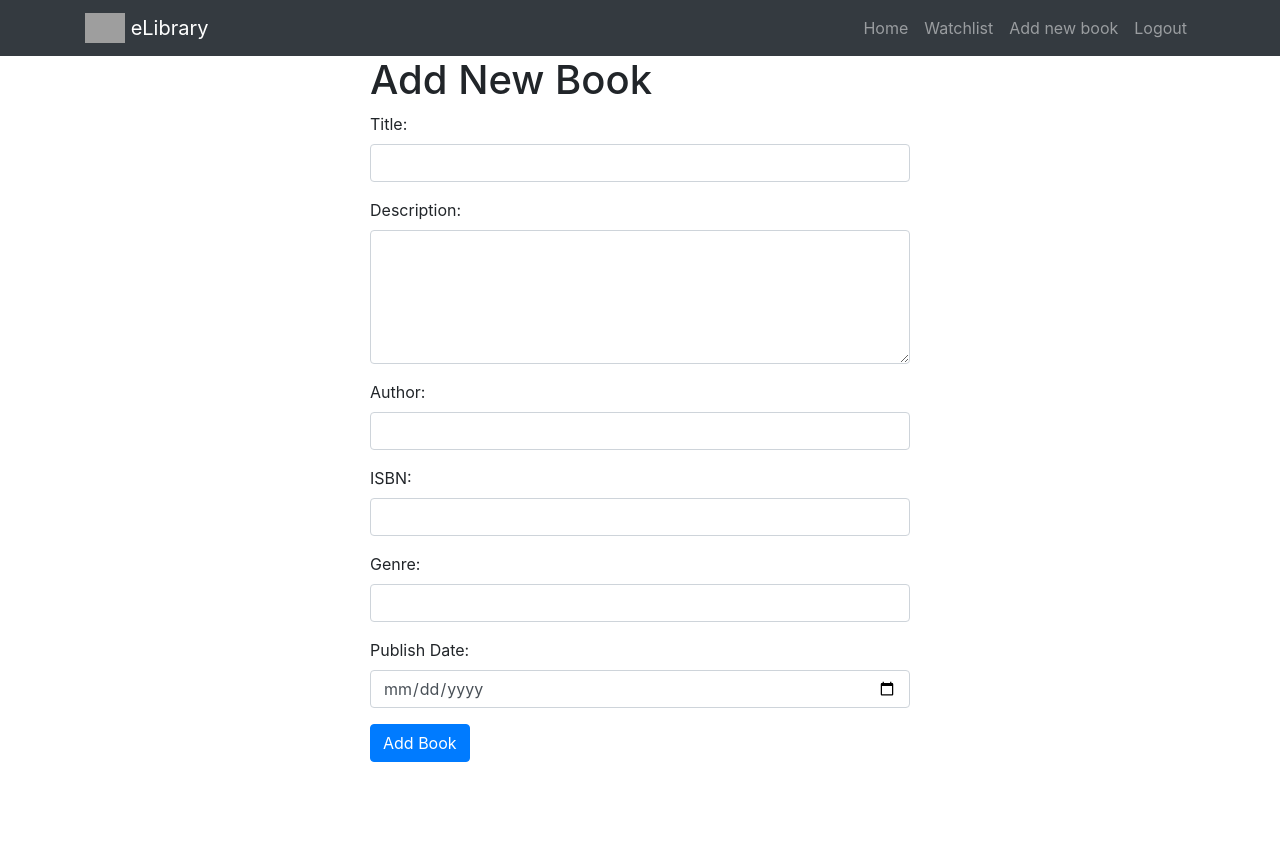
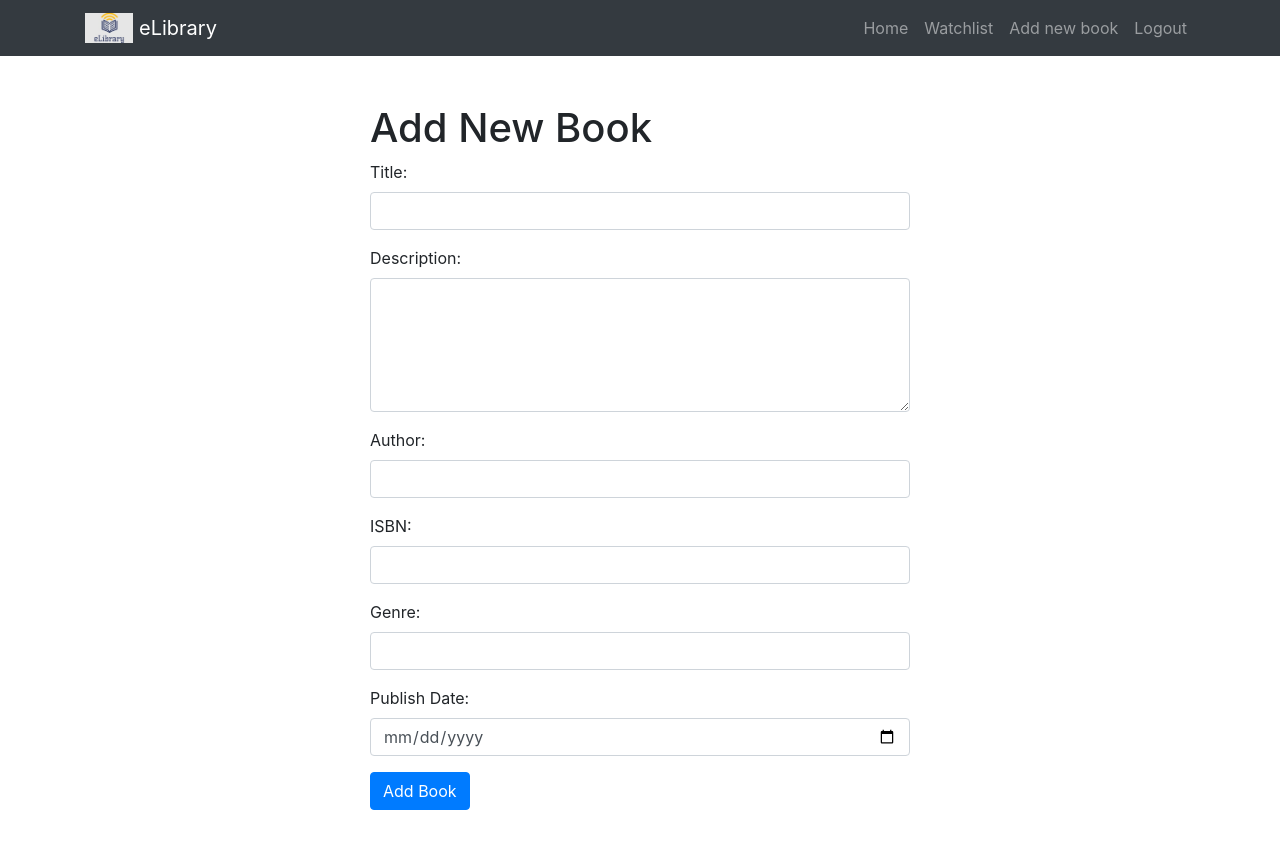
Before and after one commit to AymanBerri/eLibrary, a Django app: page /eLibrary/add_book/ in a window 1280 px wide. Before the commit the page ends 762 px from the top, so only its background shows below. Run offline with Django 4.2, Linux system fonts and the light colour scheme; some libraries are stand-ins or nearby versions; grey boxes are pictures that could not be loaded.

Commit message:
finished the unique ISBN and title and logo

```diff
--- a/library_proj/eLibrary/templates/eLibrary/add_book.html
+++ b/library_proj/eLibrary/templates/eLibrary/add_book.html
@@ -1,7 +1,7 @@
 {% extends 'eLibrary/layout.html' %}
 
 {% block body %}
-<div class="container">
+<div class="container mt-5 mb-5">
     <div class="row">
         <div class="col-md-6 offset-md-3">
             <h1>Add New Book</h1>
--- a/library_proj/eLibrary/templates/eLibrary/home.html
+++ b/library_proj/eLibrary/templates/eLibrary/home.html
@@ -3,6 +3,7 @@
 {% extends 'eLibrary/layout.html' %}
 
 {% block body %}
+{% load static %}
 <div class="table-container">
     <table class="item-table">
         <tbody>
@@ -10,7 +11,7 @@
                 {% if forloop.counter0|divisibleby:5 %}
                     <tr>  <!-- Start a new row after every 5 books -->
                 {% endif %}
-                <td title="{{ book.description }}&#10;Author: {{ book.author }}"><a href="{% url 'eLibrary:book_view' book.title %}">{{ book.title }}</a></td>
+                <td title="{{ book.description }} &#10;Author: {{ book.author }}"><a href="{% url 'eLibrary:book_view' book.title %}">{{ book.title }}</a></td>
                 {% if forloop.counter|divisibleby:5 or forloop.last %}
                     </tr>  <!-- Close the row after every 5 books or if it's the last book -->
                 {% endif %}
--- a/library_proj/eLibrary/templates/eLibrary/layout.html
+++ b/library_proj/eLibrary/templates/eLibrary/layout.html
@@ -12,8 +12,8 @@
 
 <nav class="navbar navbar-expand-lg navbar-dark bg-dark">
     <div class="container">
-        <a class="navbar-brand" href="/">
-            <img src="library_proj\eLibrary_logo.png" alt="Library App Logo" height="30" class="d-inline-block align-top">
+        <a class="navbar-brand" href="{% url 'eLibrary:home' %}">
+            <img src="{% static 'eLibrary/eLibrary.jpg' %}" alt="Library App Logo" height="30" class="d-inline-block align-top">
             eLibrary
         </a>
         <ul class="navbar-nav">
--- a/library_proj/eLibrary/templates/eLibrary/update_book.html
+++ b/library_proj/eLibrary/templates/eLibrary/update_book.html
@@ -1,7 +1,7 @@
 {% extends 'eLibrary/layout.html' %}
 
 {% block body %}
-<div class="container">
+<div class="container mt-5 mb-5">
     <div class="row">
         <div class="col-md-6 offset-md-3">
             <h1>Update Book</h1>
--- a/library_proj/eLibrary/views.py
+++ b/library_proj/eLibrary/views.py
@@ -115,9 +115,9 @@ def update_book(request, book_title):
             # exclude removes the current book using the primary key
             # exists check if any other book remains
         if Book.objects.filter(title=title).exclude(pk=book.pk).exists():
-            error_message = 'A book with the same title already exists. Title set to original value.'
+            error_message = 'A book with the same title already exists. Title set back to original value.'
         elif Book.objects.filter(isbn=isbn).exclude(pk=book.pk).exists():
-            error_message = 'A book with the same ISBN already exists. ISBN set to original value.'
+            error_message = 'A book with the same ISBN already exists. ISBN set back to original value.'
         else:
             # Update the book if it is unique
             book.title = title
```
Also changed, not shown: library_proj/db.sqlite3, library_proj/eLibrary/static/eLibrary/eLibrary.jpg (added).
